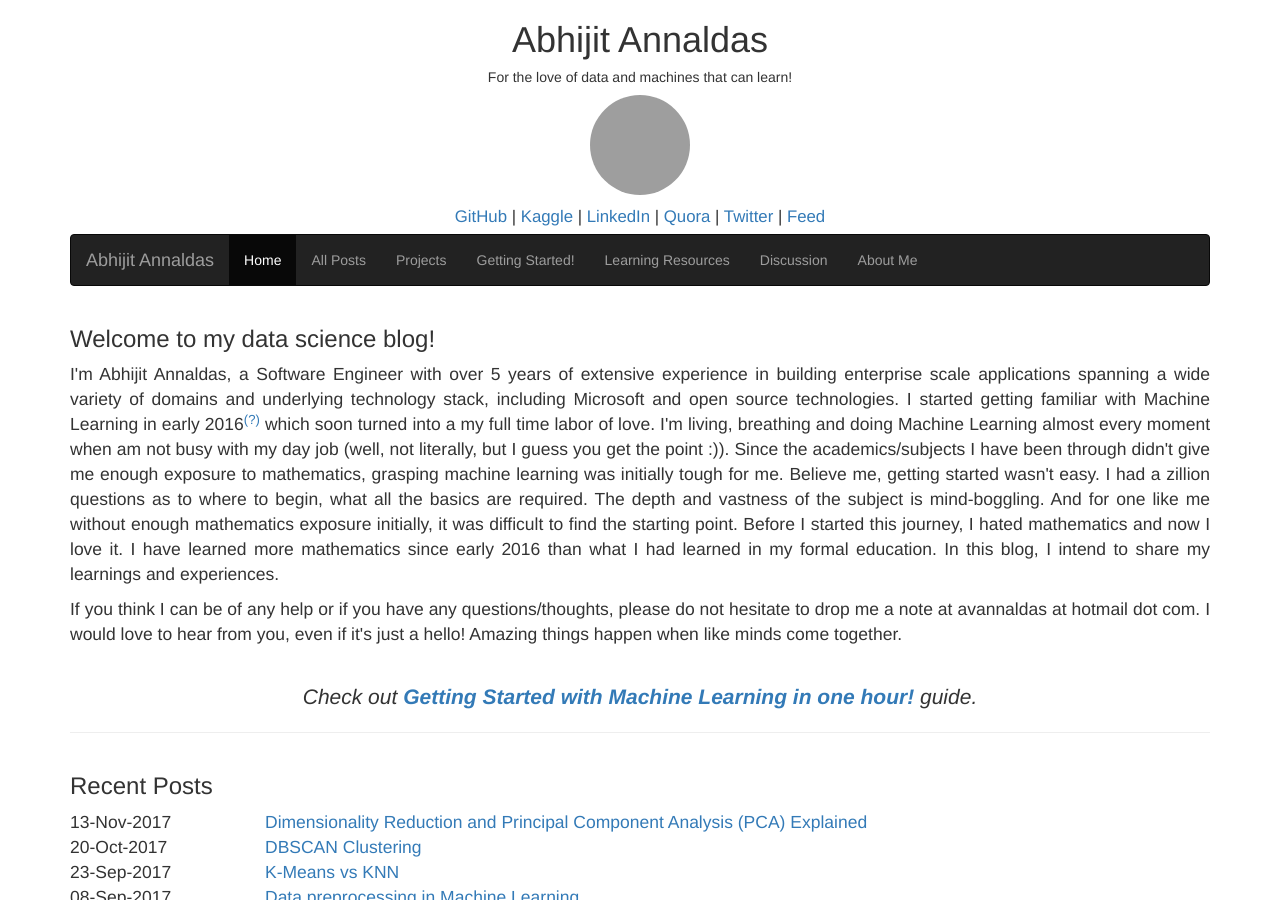
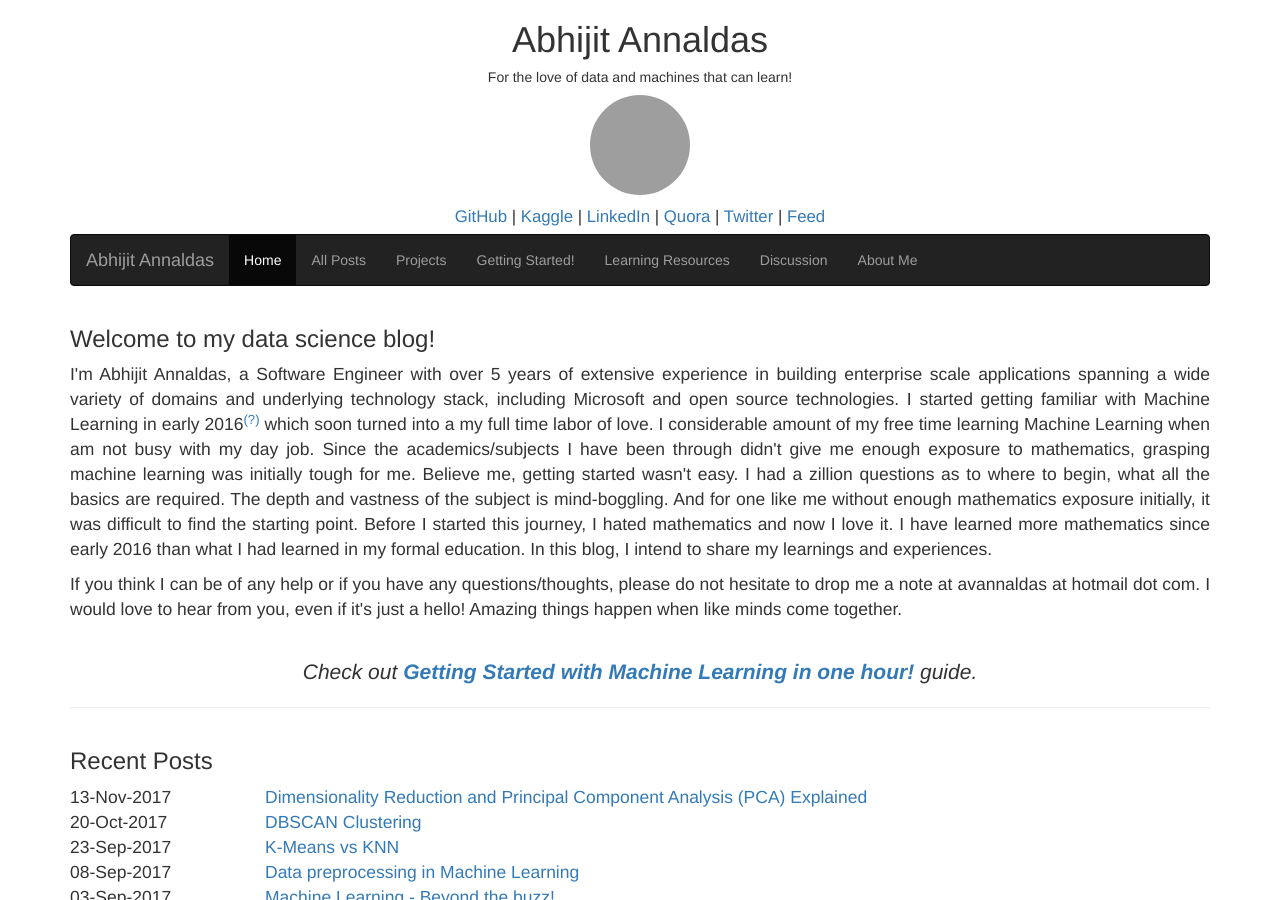
Before and after one commit to devm1023/ML_project, a Jekyll site: the page built from index.html, in a window 1280 px wide and 900 px high, cut to the strip 0-900 px from the top of the window. Built offline with Jekyll 4.4.1, drawn with Linux system fonts in a browser that asks for light colours; nearby versions of some CDN libraries; grey boxes are pictures that could not be loaded.

Commit message:
Update index.html

```diff
--- a/index.html
+++ b/index.html
@@ -5,7 +5,7 @@
 <div class="row" style="text-align:justify;">
 	<div class="col-sm-12" style="text-align:justify;">
 		<h3>Welcome to my data science blog!</h3>
-		<p>I'm Abhijit Annaldas, a Software Engineer with over 5 years of extensive experience in building enterprise scale applications spanning a wide variety of domains and underlying technology stack, including Microsoft and open source technologies. I started getting familiar with Machine Learning in early 2016<sup><A href="#a" title="When I came across an ML solution to diagnose diabetic retinopathy, I was blown away, and fell in love with ML. Someday, I wish to contribute to health sector to improve disease diagnosis, prevention, drug discovery, etc., something on those lines.">(?)</A></sup> which soon turned into a my full time labor of love. I'm living, breathing and doing Machine Learning almost every moment when am not busy with my day job (well, not literally, but I guess you get the point :)). Since the academics/subjects I have been through didn't give me enough exposure to mathematics, grasping machine learning was initially tough for me. Believe me, getting started wasn't easy. I had a zillion questions as to where to begin, what all the basics are required. The depth and  vastness of the subject is mind-boggling. And for one like me without enough mathematics exposure initially, it was difficult to find the starting point. Before I started this journey, I hated mathematics and now I love it. I have learned more mathematics since early 2016 than what I had learned in my formal education. In this blog, I intend to share my learnings and experiences.</p>
+		<p>I'm Abhijit Annaldas, a Software Engineer with over 5 years of extensive experience in building enterprise scale applications spanning a wide variety of domains and underlying technology stack, including Microsoft and open source technologies. I started getting familiar with Machine Learning in early 2016<sup><A href="#a" title="When I came across an ML solution to diagnose diabetic retinopathy, I was blown away, and fell in love with ML. Someday, I wish to contribute to health sector to improve disease diagnosis, prevention, drug discovery, etc., something on those lines.">(?)</A></sup> which soon turned into a my full time labor of love. I considerable amount of my free time learning Machine Learning when am not busy with my day job. Since the academics/subjects I have been through didn't give me enough exposure to mathematics, grasping machine learning was initially tough for me. Believe me, getting started wasn't easy. I had a zillion questions as to where to begin, what all the basics are required. The depth and  vastness of the subject is mind-boggling. And for one like me without enough mathematics exposure initially, it was difficult to find the starting point. Before I started this journey, I hated mathematics and now I love it. I have learned more mathematics since early 2016 than what I had learned in my formal education. In this blog, I intend to share my learnings and experiences.</p>
 		<p>If you think I can be of any help or if you have any questions/thoughts, please do not hesitate to drop me a note at avannaldas at hotmail dot com. I would love to hear from you, even if it's just a hello! Amazing things happen when like minds come together.</p>
 	</div>
 </div>
```
